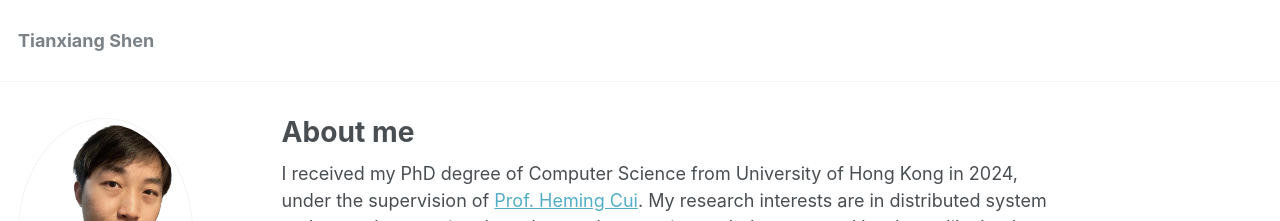
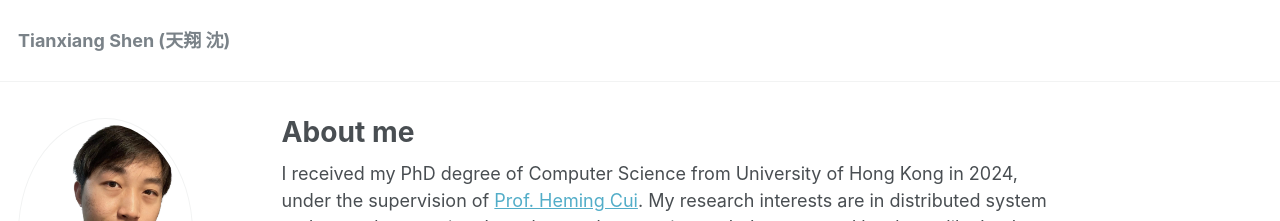
Before and after one commit to tianxiang999/tianxiang999.github.io, a Jekyll site: the page built from _pages/about.md, in a window 1280 px wide and 900 px high. Shown: the top 221 px of the window. Built offline with Jekyll 4.4.1, drawn with Linux system fonts in a browser that asks for light colours; comment, search, counter and statistics services are not loaded.

Commit message:
Update _config.yml

```diff
--- a/_config.yml
+++ b/_config.yml
@@ -7,7 +7,7 @@
 
 # Site Settings
 locale                   : "en-US"
-title                    : "Tianxiang Shen"
+title                    : "Tianxiang Shen (天翔 沈)"
 title_separator          : "-"
 name                     : &name "Tianxiang Shen"
 description              : &description "Tianxiang's personal website"
```
